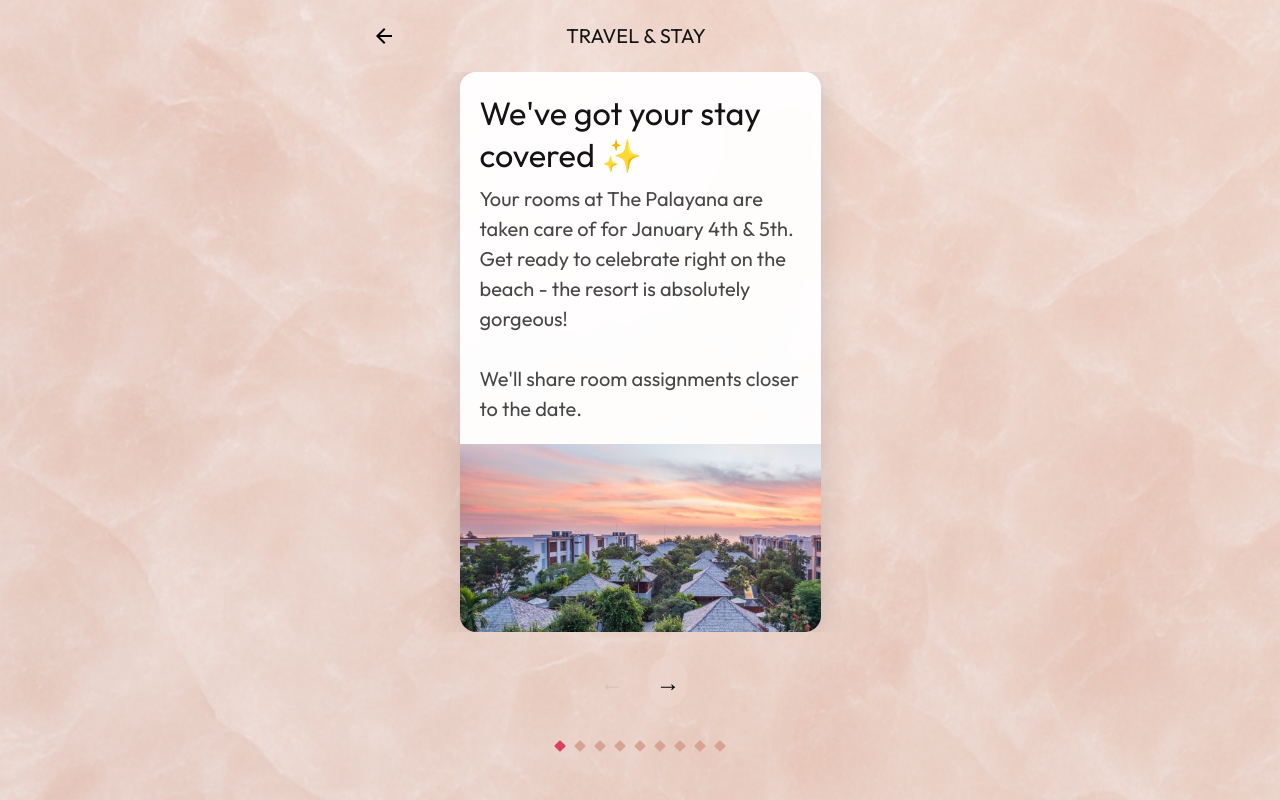
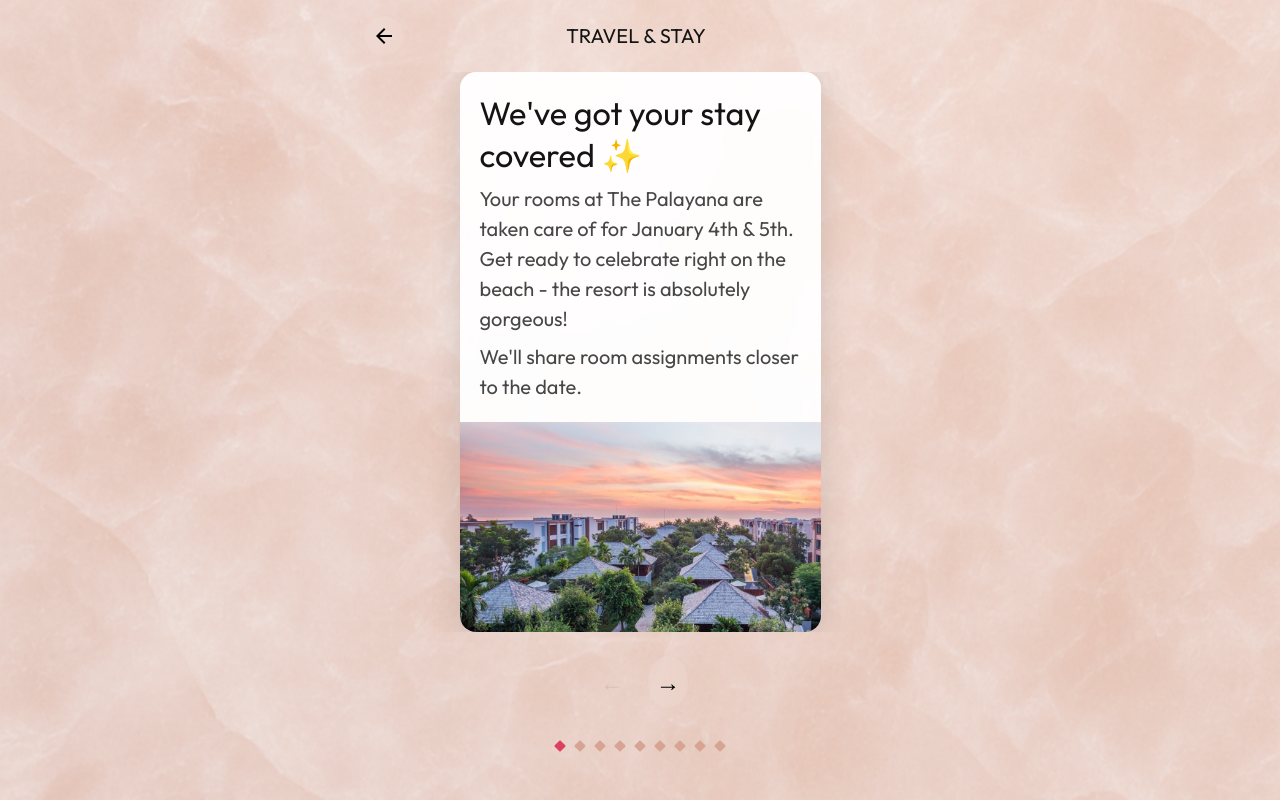
Before and after one commit to kghumaan/phera, a Next.js app: page /travel in a window 1280 px wide. Built offline with nearby package versions, Linux system fonts and the light colour scheme; no server answers; what @mui/material-nextjs would draw is missing.

Commit message:
fix: update metadata for absolute image URLs to improve WhatsApp link previews

```diff
--- a/app/(guest)/events/page.tsx
+++ b/app/(guest)/events/page.tsx
@@ -50,7 +50,7 @@ const weddingEvents = [
     slug: 'reception',
     name: 'Sangeet & Reception',
     dress_code: 'Cocktail Glam',
-    dress_code_emoji: '🤵🏽',
+    dress_code_emoji: '🪩',
     date: 'January 5',
     time: '7:30 PM',
   },
--- a/app/(guest)/travel/page.tsx
+++ b/app/(guest)/travel/page.tsx
@@ -51,7 +51,7 @@ const TravelCard = ({
   onButtonClick
 }: {
   title: string;
-  content: React.ReactNode;
+  content: React.ReactNode[];
   image?: string;
   isActive: boolean;
   buttonText?: string;
@@ -117,7 +117,10 @@ const TravelCard = ({
           >
             {title}
           </Typography>
+          <Stack spacing={1}>
+            {content.map((paragraph, index) => (
               <Typography
+                key={index}
                 variant="body1"
                 component="div"
                 sx={{
@@ -129,8 +132,10 @@ const TravelCard = ({
                   textAlign: 'left',
                 }}
               >
-            {content}
+                {paragraph}
               </Typography>
+            ))}
+          </Stack>
         </Stack>
         {buttonText && (
           <Box sx={{ mt: 2 }}>
@@ -201,55 +206,81 @@ export default function TravelPage() {
   const travelData = [
     {
       title: "We've got your stay covered ✨",
-      content: <>Your rooms at The Palayana are taken care of for January 4th & 5th. Get ready to celebrate right on the beach - the resort is absolutely gorgeous!<br /><br />We'll share room assignments closer to the date.</>,
+      content: [
+        "Your rooms at The Palayana are taken care of for January 4th & 5th. Get ready to celebrate right on the beach - the resort is absolutely gorgeous!",
+        "We'll share room assignments closer to the date."
+      ],
       image: "/images/travel_stay/1.png",
     },
     {
       title: "Book additional nights at The Palayana 🏝️",
-      content: <>Want to stay longer? Book additional nights as soon as possible since the hotel fills up fast! Use the link below or email <a href={`mailto:vidhi@thepalayana.com?cc=booking@thepalayana.com&subject=Simran%20x%20Karanvir%20wedding%20-%20Additional%20Nights&body=Requesting%20additional%20nights%20for%20[dates].`} style={{color: '#DE3F5E', textDecoration: 'none'}}>vidhi@thepalayana.com</a> and CC <a href={`mailto:vidhi@thepalayana.com?cc=booking@thepalayana.com&subject=Simran%20x%20Karanvir%20wedding%20-%20Additional%20Nights&body=Requesting%20additional%20nights%20for%20[dates].`} style={{color: '#DE3F5E', textDecoration: 'none'}}>booking@thepalayana.com</a> if you’d prefer to stay in the same room we assign to you for the 4th and 5th.</>,
+      content: [
+        <>Want to stay longer? Book additional nights as soon as possible since the hotel fills up fast! Use the link below or email <a href={`mailto:vidhi@thepalayana.com?cc=booking@thepalayana.com&subject=Simran%20x%20Karanvir%20wedding%20-%20Additional%20Nights&body=Requesting%20additional%20nights%20for%20[dates].`} style={{color: '#DE3F5E', textDecoration: 'none'}}>vidhi@thepalayana.com</a> and CC <a href={`mailto:vidhi@thepalayana.com?cc=booking@thepalayana.com&subject=Simran%20x%20Karanvir%20wedding%20-%20Additional%20Nights&body=Requesting%20additional%20nights%20for%20[dates].`} style={{color: '#DE3F5E', textDecoration: 'none'}}>booking@thepalayana.com</a> if you’d prefer to stay in the same room we assign to you for the 4th and 5th.</>
+      ],
       image: "/images/travel_stay/2.png",
       buttonText: "booking link",
       onButtonClick: () => window.open('https://bit.ly/45TiuuI', '_blank'),
     },
     {
       title: "Coming to Bangkok first? 🏙️",
-      content: <>If you're planning to arrive early, we'll be in Bangkok for New Year's Eve. No formal plans yet, but you're welcome to join whatever we end up doing.<br /><br />Plus, Bangkok is ‘the best city in world’ according to Sim so it’s worth the trip 👀</>,
+      content: [
+        "If you're planning to arrive early, we'll be in Bangkok for New Year's Eve. No formal plans yet, but you're welcome to join whatever we end up doing.",
+        "Plus, Bangkok is ‘the best city in world’ according to Sim so it’s worth the trip 👀"
+      ],
       image: "/images/travel_stay/3.png",
       buttonText: "Sim’s bangkok guide",
       onButtonClick: () => window.open('https://docs.google.com/document/d/1JedCbzdZkMiRaI37d-5wP59qipdAJW97RPLkTMx6reI/edit?tab=t.0', '_blank'),
     },
     {
       title: "Where to stay in Bangkok 🗺️",
-      content: <>Sukhumvit is our top pick for max convenience - food, nightlife, shopping, it’s the heart of the city. And it’s where Sim grew up! <br /><br />Silom/Sathorn for a quieter residential vibe, Riverside for fancy hotels and upscale vibes, Chinatown if you’re looking for a local experience and boutique hotels (or ratchet hostels 😜).</>,
+      content: [
+        "Sukhumvit (Asok, Phrom Phong, Thong Lo) is our top pick for max convenience - food, nightlife, shopping, it’s the heart of the city. And it’s where Sim grew up!",
+        "Silom/Sathorn for a quieter residential vibe, Riverside for fancy hotels and upscale vibes, Chinatown if you’re looking for a local experience and boutique hotels (or ratchet hostels 😜)."
+      ],
       image: "/images/travel_stay/4.png",
     },
     {
       title: "Getting to Hua Hin 🚌",
-      content: <>It's ~3-hour drive from Bangkok, and we're organizing buses that leave on Jan 4th morning from a central location (more details to follow). We're estimating the transportation will cost $25-$35 per person.<br /><br />You can also rent a car if you prefer to drive yourself - just remember they drive on the left side of the road!<br /><br />FYI, celebrations start in Hua Hin at 12pm on Jan 4th so we highly recommend arriving in Bangkok by at least Jan 3rd.</>,
+      content: [
+        "Hua Hin is a ~3-hour drive from Bangkok. We can help organize transportation for your group (more info on this coming soon). Transportation will cost $25-$35 per person for a round trip.",
+        "You can also rent a car if you prefer to drive yourself - just remember they drive on the left side of the road!",
+        "FYI, celebrations start in Hua Hin at 12pm on Jan 4th so we highly recommend arriving in Bangkok by at least Jan 3rd."
+      ],
       image: "/images/travel_stay/5.png",
     },
     {
       title: "Weather &  what to expect 🌤️",
-      content: <>January weather is lovely - around 75-85°F (24-29°C). Pack light and bring sunscreen! <br /><br />There are specific dress codes for each wedding event, so check the link below for details.</>,
+      content: [
+        "January weather is lovely - around 75-85°F (24-29°C). Pack light and bring sunscreen!",
+        "There are specific dress codes for each wedding event, so check the link below for details."
+      ],
       image: "/images/travel_stay/6.png",
       buttonText: "Dress Code",
       onButtonClick: () => router.push('/events'),
     },
     {
       title: "Money stuff 💰",
-      content: <>Thailand uses Thai Baht (roughly 1 USD = 35 THB, 1 INR = 0.4 THB). We recommend getting cash from a currency exchange since ATMs here have high fees. <br /><br />Most places accept cards, but local stores and 7-Elevens will require cash.</>,
+      content: [
+        "Thailand uses Thai Baht (roughly 1 USD = 35 THB, 1 INR = 0.4 THB). We recommend getting cash from a currency exchange since ATMs here have high fees.",
+        "Most places accept cards, but local stores and 7-Elevens will require cash."
+      ],
       image: "/images/travel_stay/7.png",
     },
     {
       title: "Staying in touch 📱",
-      content: <>We'll be using WhatsApp for updates and coordination so make sure you have the app downloaded on your phone. <br /><br />Also, keep checking back here - we'll add more details as we get closer.</>,
+      content: [
+        "We'll be using WhatsApp for updates and coordination so make sure you have the app downloaded on your phone.",
+        "Also, keep checking back here - we'll add more details as we get closer."
+      ],
       image: "/images/travel_stay/8.png",
       buttonText: "link coming soon",
       isDisabled: true,
     },
     {
       title: "We’re so excited to celebrate with you! 🎉",
-      content: <>That's everything you should need for now! If you have any questions about travel, the wedding, or anything else, just reach out - we're always happy to help.</>,
+      content: [
+        "That's everything you should need for now! If you have any questions about travel, the wedding, or anything else, just reach out - we're always happy to help."
+      ],
       image: "/images/travel_stay/9.png",
       buttonText: "Back to menu",
       onButtonClick: () => router.push('/details'),
--- a/app/layout.tsx
+++ b/app/layout.tsx
@@ -20,8 +20,8 @@ const instrumentSerif = Instrument_Serif({
 });
 
 export const metadata: Metadata = {
-  title: "Sim & KV's Wedding Invite - Phera",
-  description: "Join us for our traditional Indian wedding celebration. RSVP and share in our joyous moments as we begin our journey together.",
+  title: "Sim & KV's Wedding Invite",
+  description: "RSVP for Sim &amp; KV's wedding celebrations in Thailand. All travel and event details are now available on our website.",
 
   // Open Graph tags for rich link previews - Optimized for large rectangular format
   openGraph: {
@@ -32,7 +32,7 @@ export const metadata: Metadata = {
     siteName: "Phera",
     images: [
       {
-        url: "/images/couple/imessage.png",
+        url: `${process.env.NEXT_PUBLIC_SITE_URL || "https://phera.app"}/images/couple/imessage.png`,
         width: 1200,
         height: 630,
         alt: "Sim & KV - Wedding Celebration",
@@ -47,7 +47,7 @@ export const metadata: Metadata = {
     card: "summary_large_image",
     title: "Sim & KV's Wedding Invite - Phera",
     description: "Join us for our traditional Indian wedding celebration. RSVP and share in our joyous moments as we begin our journey together.",
-    images: ["/images/couple/imessage.png"],
+    images: [`${process.env.NEXT_PUBLIC_SITE_URL || "https://phera.app"}/images/couple/imessage.png`],
     creator: "@phera",
   },
 
```
Lines whose indentation alone changed are shown as unchanged.
